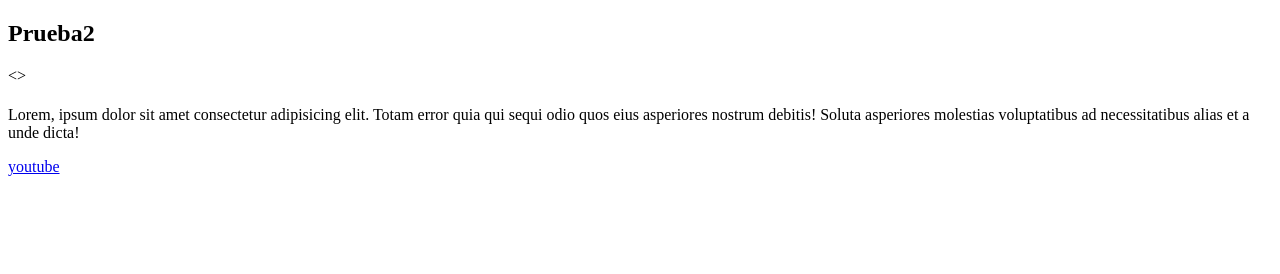
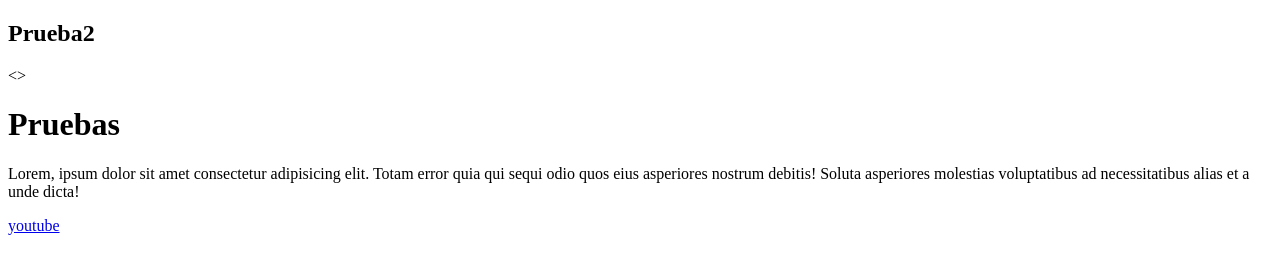
Before and after one commit to UnknowCol/repo, a plain HTML site: page index2.html in a window 1280 px wide. Drawn offline with Linux system fonts and the light colour scheme.

Commit message:
cambios de Titulo y ajustes el editor

```diff
--- a/index2.html
+++ b/index2.html
@@ -14,7 +14,7 @@
         </h2>
         <div>
             <>
-            <h1></h1>
+            <h1>Pruebas
             </>
         </div>
     </div>
```
